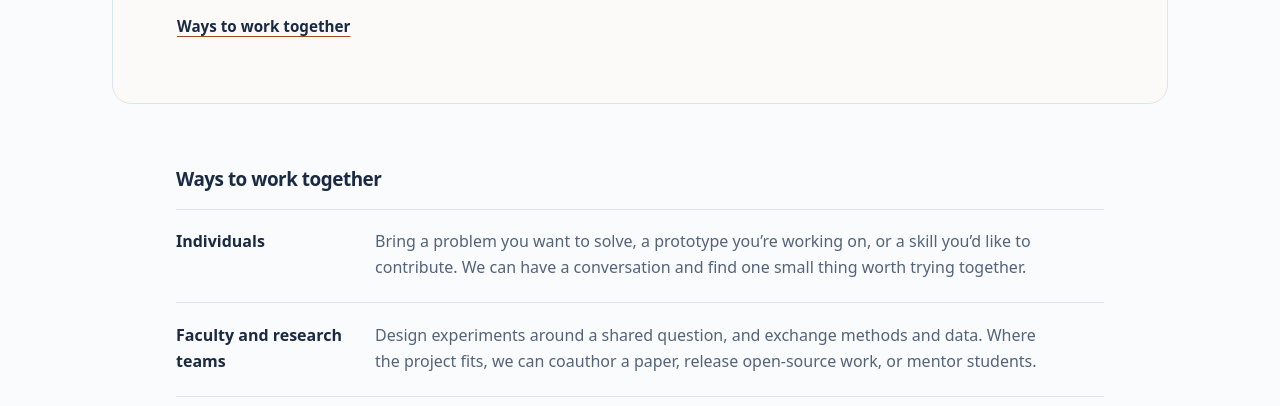
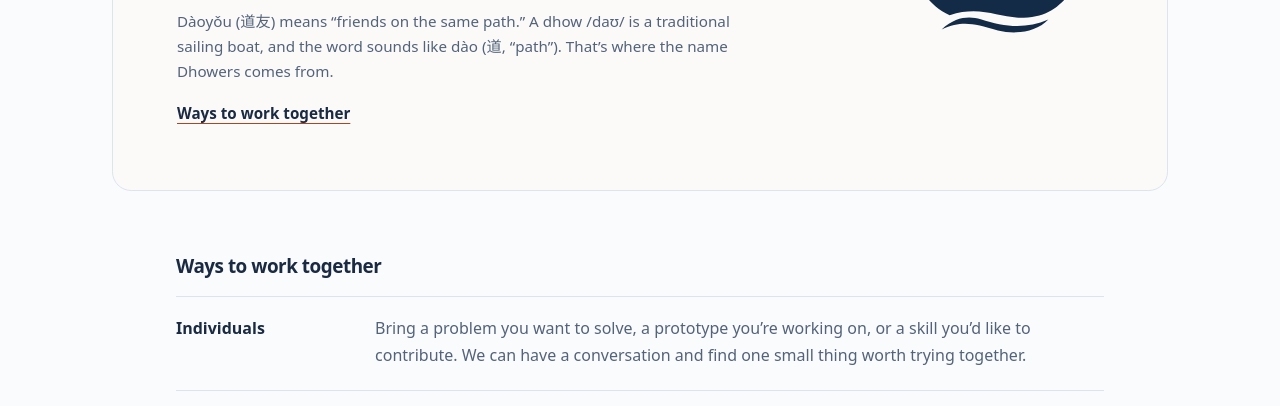
Before and after one commit to Greyman-Seu/dhow, a plain HTML site: page site/en/dhowers.html in a window 1280 px wide. Shown: the part 387-793 px from the top of the page. Drawn offline with Linux system fonts and the light colour scheme.

Commit message:
Explain the Dhowers name and dhow pronunciation

```diff
--- a/site/assets/styles.css
+++ b/site/assets/styles.css
@@ -179,6 +179,15 @@ h1 {
   margin-top: 0.95rem;
   color: var(--muted);
   font-size: clamp(1rem, 1.6vw, 1.16rem);
+  line-height: 1.65;
+}
+
+
+.hero-note {
+  max-width: 36rem;
+  margin-top: 0.75rem;
+  color: var(--muted);
+  font-size: 0.95rem;
   line-height: 1.65;
 }
 
--- a/site/en/dhowers.html
+++ b/site/en/dhowers.html
@@ -34,6 +34,7 @@
           <p class="tagline" lang="zh-CN">道友</p>
           <h1 id="people">Dhowers</h1>
           <p class="lede">Dhowers brings together people who are serious about building things. We work on concrete problems in Physical AGI by running experiments, writing code, and building prototypes together.</p>
+          <p class="hero-note"><span lang="zh-Latn">Dàoyǒu</span> (<span lang="zh-CN">道友</span>) means “friends on the same path.” A dhow /daʊ/ is a traditional sailing boat, and the word sounds like <span lang="zh-Latn">dào</span> (<span lang="zh-CN">道</span>, “path”). That’s where the name Dhowers comes from.</p>
           <a class="text-link" href="#collaboration">Ways to work together</a>
         </div>
         <div class="hero-art" aria-hidden="true">
```
Also changed, not shown: site/dhowers.html (+1 -0 lines).
